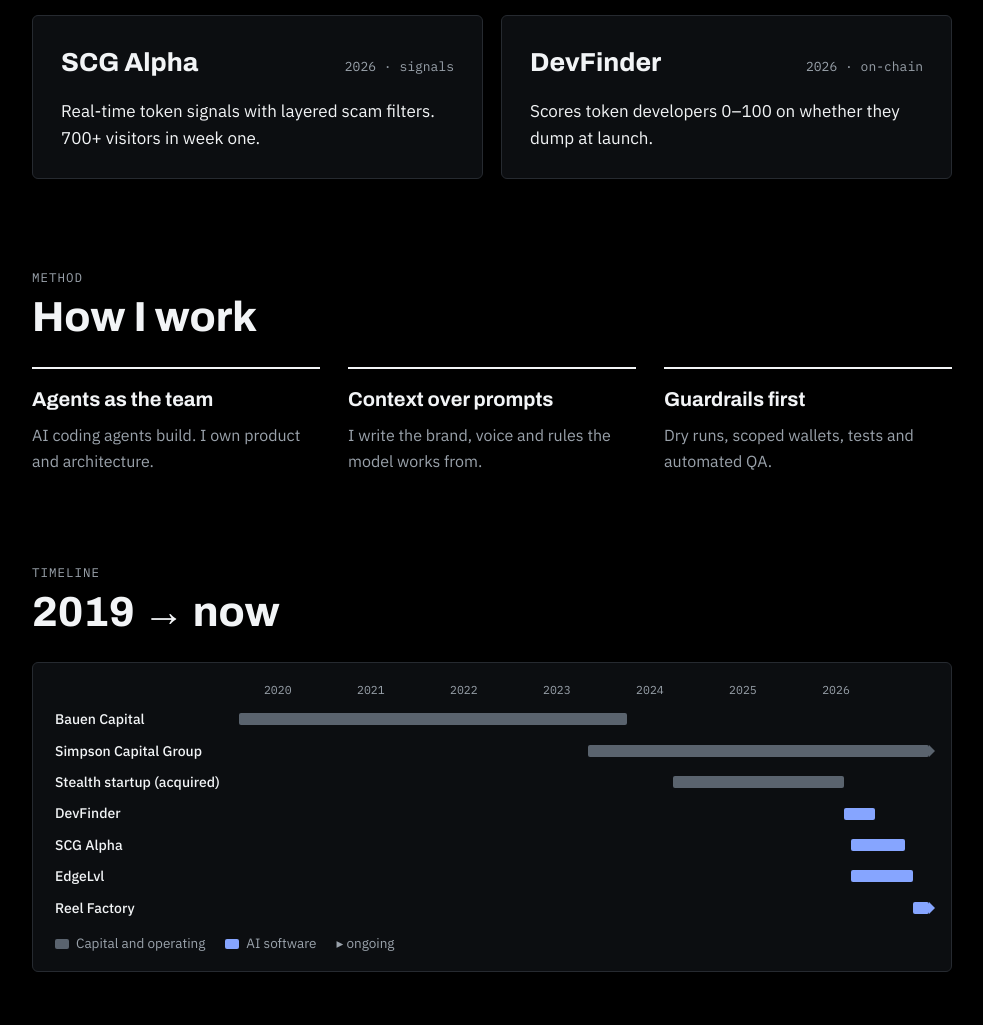
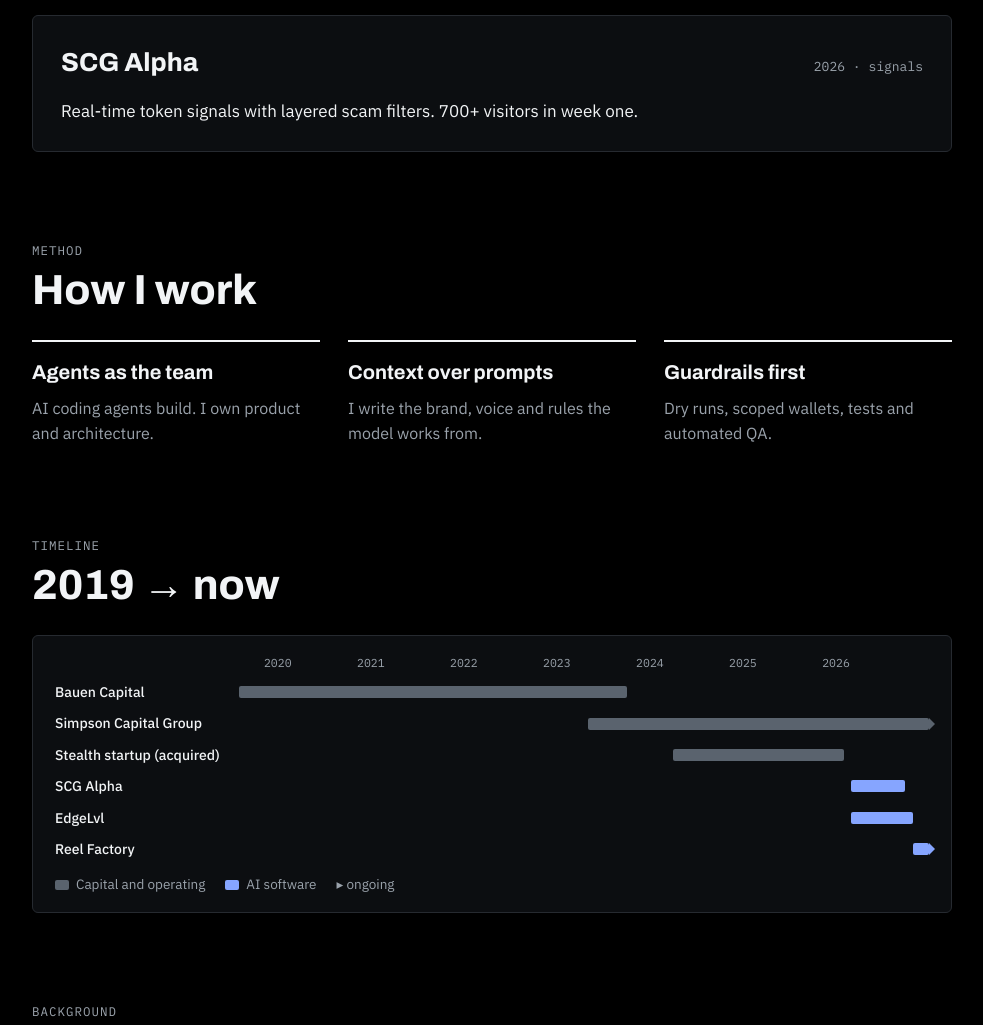
Before and after one commit to shanesimpson13/shanesimpson13.github.io, a plain HTML site: page index.html in a window 1280 px wide. Shown: the part 1437-2462 px from the top of the page, without its empty margins (148-1131 px from the left). Drawn offline with Linux system fonts and the light colour scheme.

Commit message:
Remove DevFinder
Co-Authored-By: Claude Opus 5.5 <noreply@anthropic.com>

```diff
--- a/index.html
+++ b/index.html
@@ -150,13 +150,13 @@ img { max-width: 100%; }
     <div class="label">Founder · AI builder</div>
     <h1>Shane<br>Simpson</h1>
     <p class="lede">I ship <em>AI products</em> end to end.</p>
-    <p class="sub">Ex–private equity real estate. Sold a software startup. Built four AI products solo in 2026.</p>
+    <p class="sub">Ex–private equity real estate. Sold a software startup. Built three AI products solo in 2026.</p>
     <div class="links">
       <a href="https://www.linkedin.com/in/shane-simpson/">LinkedIn</a>
       <a href="https://github.com/shanesimpson13">GitHub</a>
     </div>
     <div class="figures">
-      <div><b>4</b><span>AI products built solo, 2026</span></div>
+      <div><b>3</b><span>AI products built solo, 2026</span></div>
       <div><b>1</b><span>startup acquired</span></div>
       <div><b>$250M+</b><span>real estate developed</span></div>
     </div>
@@ -198,7 +198,6 @@ img { max-width: 100%; }
         </div>
       </article>
 
-      <div class="pair">
         <article class="proj">
           <div class="proj-top">
             <h3>SCG Alpha</h3>
@@ -206,14 +205,6 @@ img { max-width: 100%; }
           </div>
           <p>Real-time token signals with layered scam filters. 700+ visitors in week one.</p>
         </article>
-        <article class="proj">
-          <div class="proj-top">
-            <h3>DevFinder</h3>
-            <span class="meta">2026 · on-chain</span>
-          </div>
-          <p>Scores token developers 0–100 on whether they dump at launch.</p>
-        </article>
-      </div>
     </div>
   </section>
 
@@ -234,7 +225,7 @@ img { max-width: 100%; }
       <div class="label">Timeline</div>
       <h2 id="sched">2019 → now</h2>
     </div>
-    <div class="gantt-scroll" role="img" aria-label="Timeline: Bauen Capital 2019 to 2023, Simpson Capital Group 2023 to present, stealth startup 2024 to January 2026 (acquired), then DevFinder, SCG Alpha, EdgeLvl and Reel Factory built in 2026.">
+    <div class="gantt-scroll" role="img" aria-label="Timeline: Bauen Capital 2019 to 2023, Simpson Capital Group 2023 to present, stealth startup 2024 to January 2026 (acquired), then SCG Alpha, EdgeLvl and Reel Factory built in 2026.">
       <div class="gantt">
         <div class="g-row"><span></span>
           <div class="g-axis">
@@ -246,7 +237,6 @@ img { max-width: 100%; }
           <div class="g-row"><span class="g-name">Bauen Capital</span><div class="g-track"><div class="g-bar" style="left:0;width:56.18%"></div></div></div>
           <div class="g-row"><span class="g-name">Simpson Capital Group</span><div class="g-track"><div class="g-bar open" style="left:50.56%;width:49.44%"></div></div></div>
           <div class="g-row"><span class="g-name">Stealth startup (acquired)</span><div class="g-track"><div class="g-bar" style="left:62.92%;width:24.72%"></div></div></div>
-          <div class="g-row"><span class="g-name">DevFinder</span><div class="g-track"><div class="g-bar ai" style="left:87.64%;width:4.49%"></div></div></div>
           <div class="g-row"><span class="g-name">SCG Alpha</span><div class="g-track"><div class="g-bar ai" style="left:88.76%;width:7.87%"></div></div></div>
           <div class="g-row"><span class="g-name">EdgeLvl</span><div class="g-track"><div class="g-bar ai" style="left:88.76%;width:9.0%"></div></div></div>
           <div class="g-row"><span class="g-name">Reel Factory</span><div class="g-track"><div class="g-bar ai open" style="left:97.75%;width:2.25%"></div></div></div>
```
